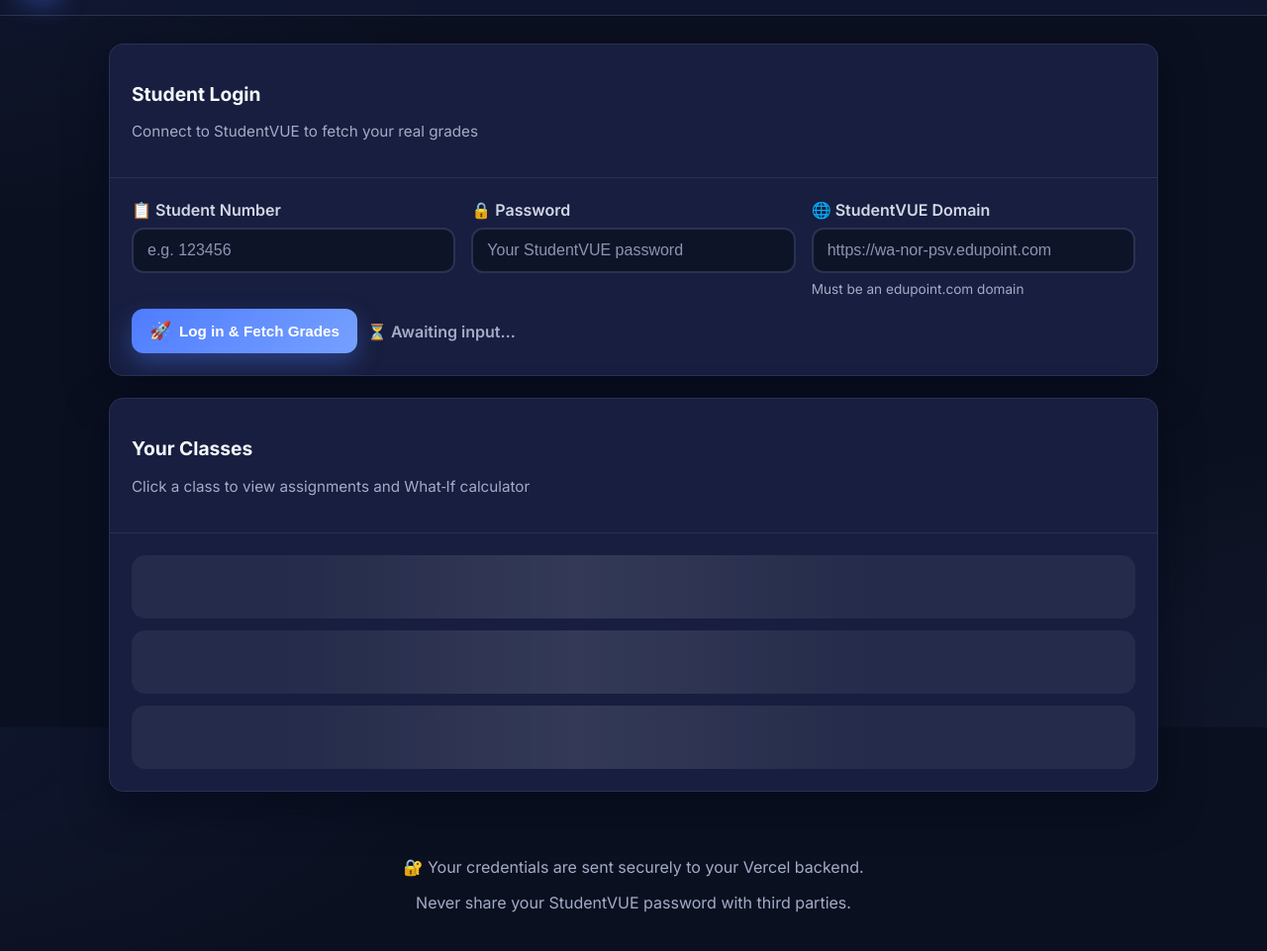
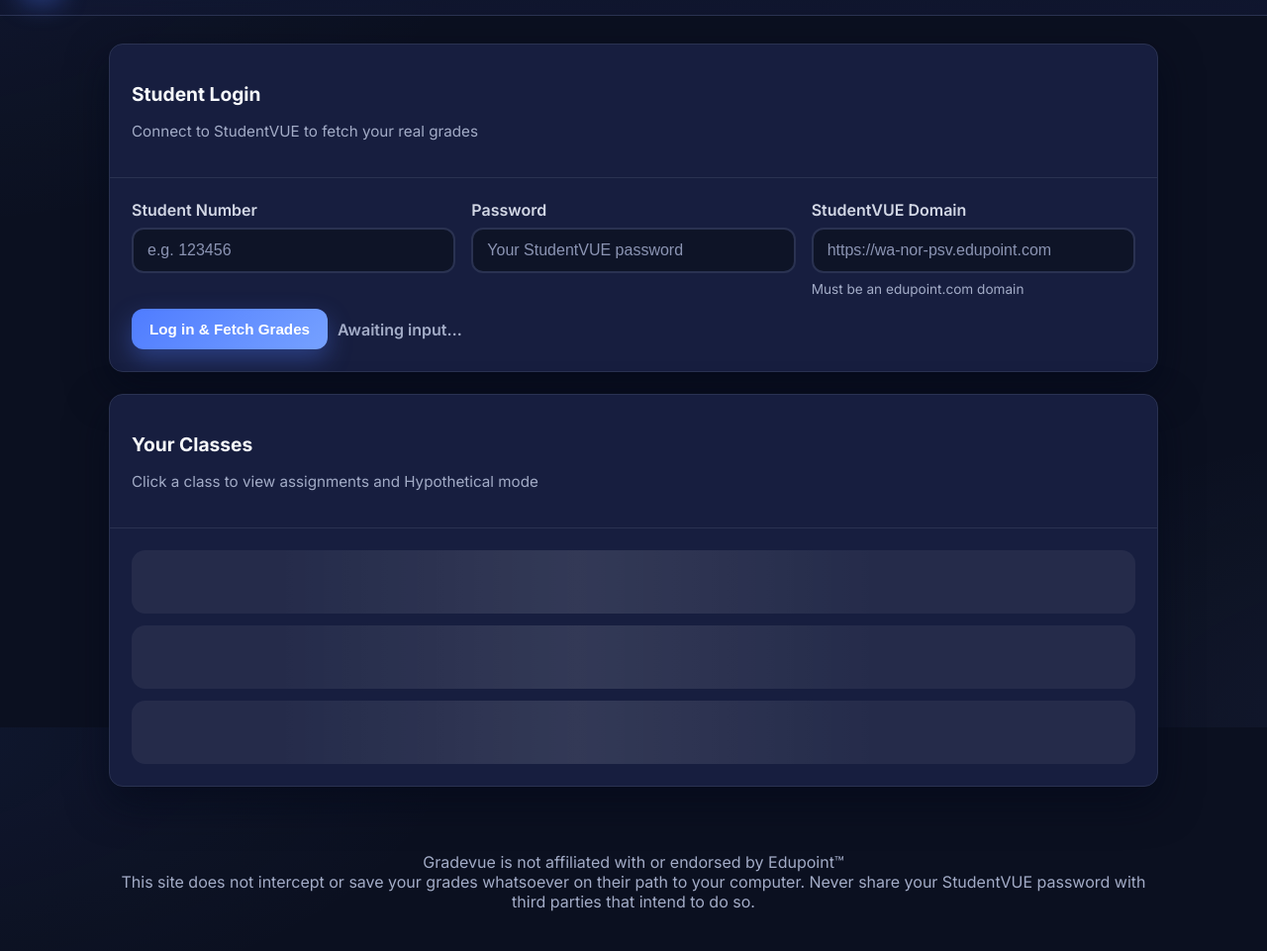
Before and after one commit to 2026677/gradevue-northshore, a website: page index.html in a window 1280 px wide. Shown: the part 65-1026 px from the top of the page at 99% size. Drawn offline with Linux system fonts and the light colour scheme.

Commit message:
Refine form labels and footer text
Updated labels and text for clarity and consistency.

```diff
--- a/index.html
+++ b/index.html
@@ -36,25 +36,24 @@
           <form id="loginForm" novalidate>
             <div class="form-grid">
               <div class="form-group">
-                <label for="studentNumber">📋 Student Number</label>
+                <label for="studentNumber">Student Number</label>
                 <input id="studentNumber" type="text" inputmode="numeric" autocomplete="username" placeholder="e.g. 123456" />
               </div>
               <div class="form-group">
-                <label for="password">🔒 Password</label>
+                <label for="password">Password</label>
                 <input id="password" type="password" autocomplete="current-password" placeholder="Your StudentVUE password" />
               </div>
               <div class="form-group">
-                <label for="domain">🌐 StudentVUE Domain</label>
+                <label for="domain">StudentVUE Domain</label>
                 <input id="domain" type="url" placeholder="https://wa-nor-psv.edupoint.com" />
                 <small class="helper">Must be an edupoint.com domain</small>
               </div>
             </div>
             <div class="controls">
               <button id="loginBtn" type="submit" class="btn btn-primary">
-                <span class="btn-icon">🚀</span>
                 <span>Log in & Fetch Grades</span>
               </button>
-              <div id="status" class="status">⏳ Awaiting input…</div>
+              <div id="status" class="status">Awaiting input…</div>
             </div>
           </form>
         </div>
@@ -64,7 +63,7 @@
       <section id="studentHeader" class="card hidden">
         <div class="card-body student-bar">
           <div class="student-ident">
-            <div class="avatar">👩‍🎓</div>
+            <div class="avatar">S</div>
             <div class="student-meta">
               <div id="studentName" class="student-name">Student Name</div>
               <div id="studentId" class="student-id">ID —</div>
@@ -91,11 +90,10 @@
       <section class="card">
         <div class="card-header">
           <h2 class="card-title">Your Classes</h2>
-          <p class="card-subtitle">Click a class to view assignments and What‑If calculator</p>
+          <p class="card-subtitle">Click a class to view assignments and Hypothetical mode</p>
         </div>
         <div class="card-body">
           <div id="classList" class="class-list">
-            <!-- skeleton rows -->
             <div class="skeleton-row"></div>
             <div class="skeleton-row"></div>
             <div class="skeleton-row"></div>
@@ -105,8 +103,10 @@
 
       <!-- Footer -->
       <footer class="footer">
-        <p>🔐 Your credentials are sent securely to your Vercel backend.</p>
-        <p class="muted">Never share your StudentVUE password with third parties.</p>
+        <p>
+          Gradevue is not affiliated with or endorsed by Edupoint™<br/>
+          This site does not intercept or save your grades whatsoever on their path to your computer. Never share your StudentVUE password with third parties that intend to do so.
+        </p>
       </footer>
     </main>
   </div>
```
